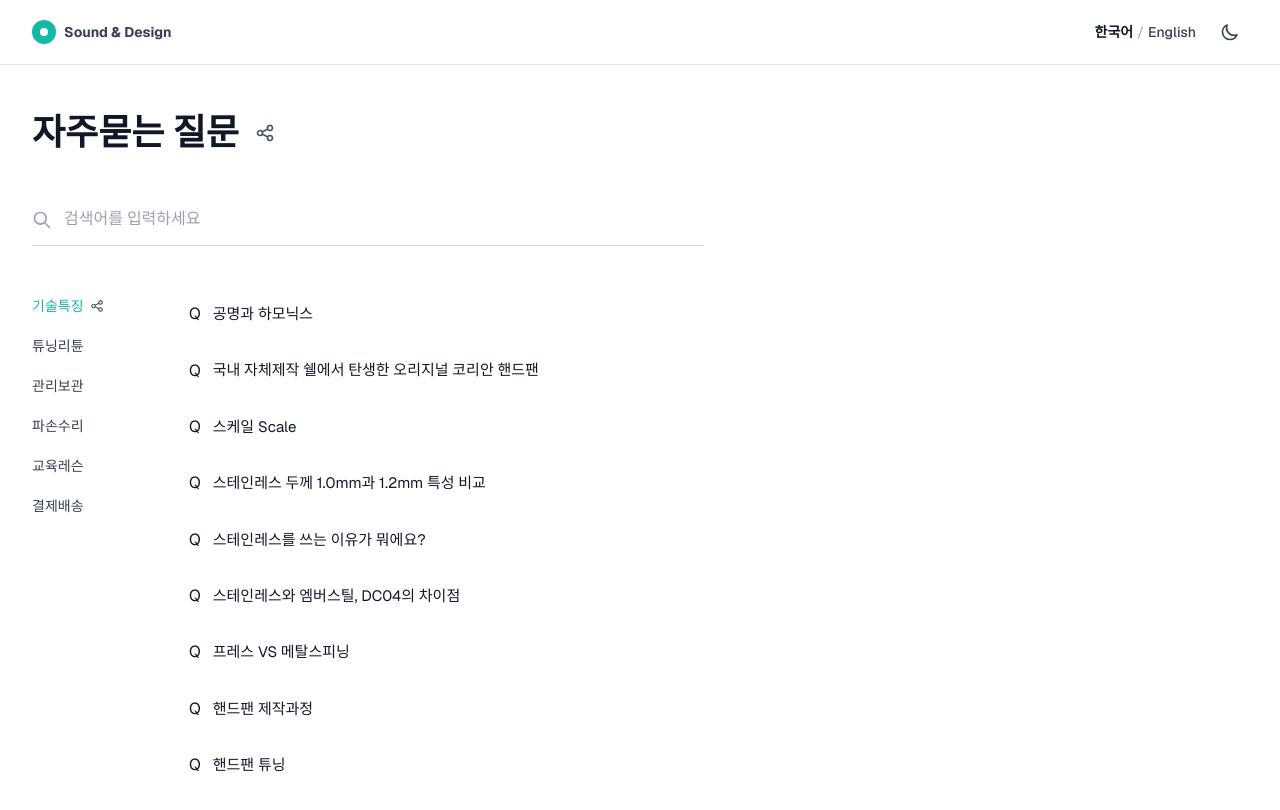
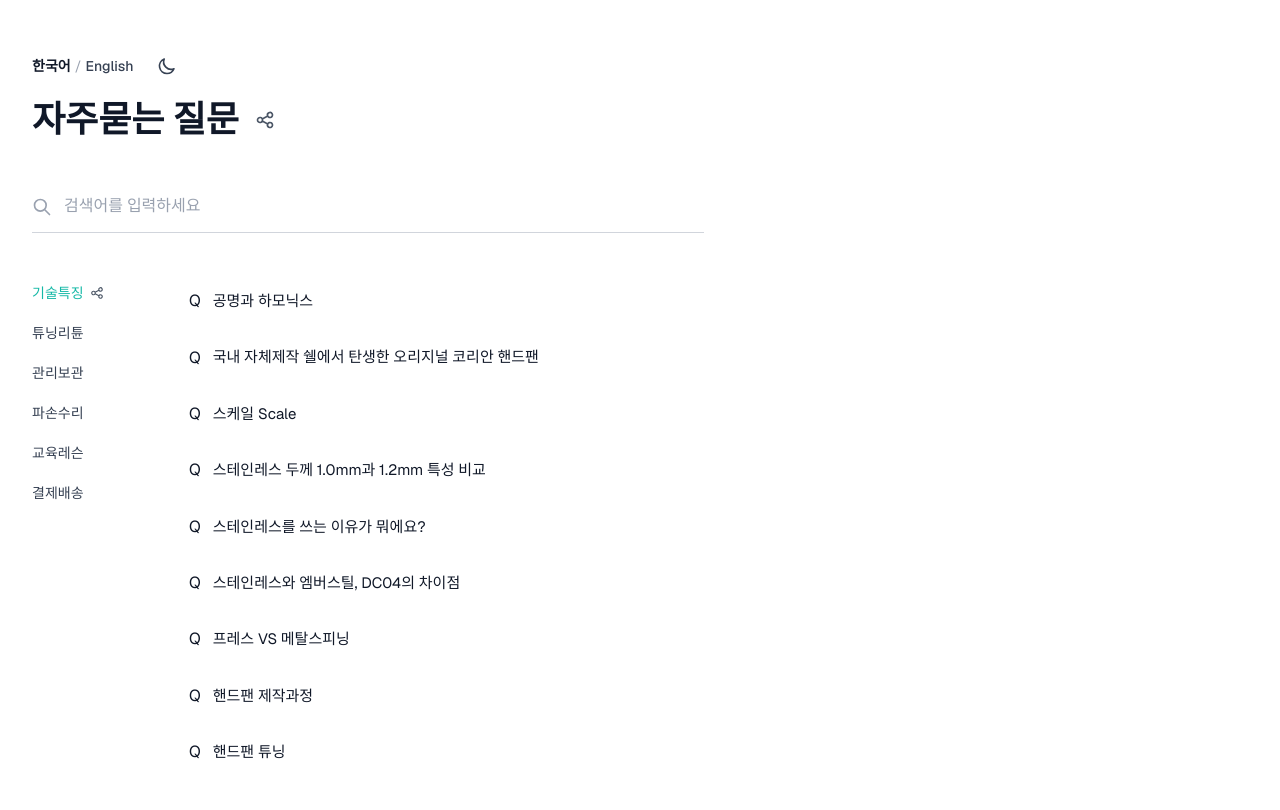
Before and after one commit to colobus-guereza/snd_faq, a Next.js app: page / in a window 1280 px wide. Shown: the top 810 px of the page. Built offline with nearby package versions, Linux system fonts and the light colour scheme.

Commit message:
UI 개선: 언어 선택 및 테마 토글 버튼 위치 변경, Header 컴포넌트 제거

```diff
--- a/components/CommonLayout.tsx
+++ b/components/CommonLayout.tsx
@@ -2,6 +2,7 @@
 
 import { useRouter, useSearchParams, usePathname } from "next/navigation";
 import { useEffect, useState, createContext, useContext, useMemo } from "react";
+import { useTheme } from "next-themes";
 import Header from "@/components/Header";
 import SearchBar from "@/components/SearchBar";
 import CategoryMenu from "@/components/CategoryMenu";
@@ -34,7 +35,18 @@ export default function CommonLayout({ children }: CommonLayoutProps) {
   const searchParams = useSearchParams();
   const pathname = usePathname();
   const [searchQuery, setSearchQuery] = useState("");
-  const { t } = useLanguage();
+  const { language, setLanguage, t } = useLanguage();
+  const { theme, setTheme, resolvedTheme } = useTheme();
+  const [mounted, setMounted] = useState(false);
+
+  useEffect(() => {
+    setMounted(true);
+  }, []);
+
+  const toggleTheme = () => {
+    const currentTheme = resolvedTheme || theme || "light";
+    setTheme(currentTheme === "dark" ? "light" : "dark");
+  };
 
   // 메인 페이지인지 확인
   const isHomePage = pathname === "/";
@@ -173,6 +185,76 @@ export default function CommonLayout({ children }: CommonLayoutProps) {
       <div className="min-h-screen bg-white dark:bg-gray-900">
         <Header />
         <main className="mx-auto max-w-7xl px-4 py-12 sm:px-6 lg:px-8">
+          {/* 언어 선택 버튼 및 테마 토글 */}
+          {mounted && (
+            <div className="mb-4 flex justify-start items-center gap-4">
+              <div className="flex items-center gap-1">
+                <button
+                  type="button"
+                  className={`text-sm transition-colors ${
+                    language === "ko"
+                      ? "font-bold text-gray-900 dark:text-gray-100"
+                      : "font-medium text-gray-700 dark:text-gray-300 hover:text-gray-900 dark:hover:text-gray-100"
+                  }`}
+                  onClick={() => setLanguage("ko")}
+                >
+                  한국어
+                </button>
+                <span className="text-sm text-gray-400 dark:text-gray-600">/</span>
+                <button
+                  type="button"
+                  className={`text-sm transition-colors ${
+                    language === "en"
+                      ? "font-bold text-gray-900 dark:text-gray-100"
+                      : "font-medium text-gray-700 dark:text-gray-300 hover:text-gray-900 dark:hover:text-gray-100"
+                  }`}
+                  onClick={() => setLanguage("en")}
+                >
+                  English
+                </button>
+              </div>
+              <button
+                type="button"
+                className="p-2 rounded-lg text-gray-700 dark:text-gray-300 hover:bg-gray-100 dark:hover:bg-gray-800 transition-colors"
+                onClick={toggleTheme}
+                aria-label={t("테마 전환")}
+              >
+                {(resolvedTheme || theme) === "dark" ? (
+                  // Sun icon (라이트 모드로 전환)
+                  <svg
+                    className="w-5 h-5"
+                    fill="none"
+                    stroke="currentColor"
+                    viewBox="0 0 24 24"
+                    xmlns="http://www.w3.org/2000/svg"
+                  >
+                    <path
+                      strokeLinecap="round"
+                      strokeLinejoin="round"
+                      strokeWidth={2}
+                      d="M12 3v1m0 16v1m9-9h-1M4 12H3m15.364 6.364l-.707-.707M6.343 6.343l-.707-.707m12.728 0l-.707.707M6.343 17.657l-.707.707M16 12a4 4 0 11-8 0 4 4 0 018 0z"
+                    />
+                  </svg>
+                ) : (
+                  // Moon icon (다크 모드로 전환)
+                  <svg
+                    className="w-5 h-5"
+                    fill="none"
+                    stroke="currentColor"
+                    viewBox="0 0 24 24"
+                    xmlns="http://www.w3.org/2000/svg"
+                  >
+                    <path
+                      strokeLinecap="round"
+                      strokeLinejoin="round"
+                      strokeWidth={2}
+                      d="M20.354 15.354A9 9 0 018.646 3.646 9.003 9.003 0 0012 21a9.003 9.003 0 008.354-5.646z"
+                    />
+                  </svg>
+                )}
+              </button>
+            </div>
+          )}
           <div className="mb-10 flex items-center gap-2">
             <h1
               onClick={handleTitleClick}
--- a/components/FAQDetail.tsx
+++ b/components/FAQDetail.tsx
@@ -1,6 +1,7 @@
 "use client";
 
 import Link from "next/link";
+import Image from "next/image";
 import { FAQ } from "@/types/faq";
 import { useState } from "react";
 import { useLanguage } from "@/contexts/LanguageContext";
--- a/components/Header.tsx
+++ b/components/Header.tsx
@@ -1,118 +1,5 @@
 "use client";
 
-import { useState } from "react";
-import { useTheme } from "next-themes";
-import { useEffect } from "react";
-import { useLanguage } from "@/contexts/LanguageContext";
-
 export default function Header() {
-  const { language, setLanguage, t } = useLanguage();
-  const { theme, setTheme, resolvedTheme } = useTheme();
-  const [mounted, setMounted] = useState(false);
-
-  useEffect(() => {
-    setMounted(true);
-  }, []);
-
-  const toggleTheme = () => {
-    const currentTheme = resolvedTheme || theme || "light";
-    setTheme(currentTheme === "dark" ? "light" : "dark");
-  };
-
-  const handleLanguageClick = (lang: "ko" | "en") => {
-    setLanguage(lang);
-  };
-
-  if (!mounted) {
-    return null;
-  }
-
-  return (
-    <header className="w-full border-b border-gray-200 dark:border-gray-800 bg-white dark:bg-gray-900">
-      <div className="mx-auto max-w-7xl px-4 sm:px-6 lg:px-8">
-        <div className="flex h-16 items-center justify-between">
-          <div className="flex items-center gap-2">
-            <div className="relative h-6 w-6 rounded-full bg-[#14B8A6]">
-              <div className="absolute left-1/2 top-1/2 h-2 w-2 -translate-x-1/2 -translate-y-1/2 rounded-full bg-white dark:bg-gray-900"></div>
-            </div>
-            <a
-              href="https://handpan.co.kr"
-              target="_blank"
-              rel="noopener noreferrer"
-              className="text-sm font-bold text-gray-700 dark:text-gray-300 no-underline hover:no-underline cursor-pointer"
-            >
-              Sound & Design
-            </a>
-          </div>
-          <div className="flex items-center gap-4">
-            <div className="flex items-center gap-1">
-              <button
-                type="button"
-                className={`text-sm transition-colors ${
-                  language === "ko"
-                    ? "font-bold text-gray-900 dark:text-gray-100"
-                    : "font-medium text-gray-700 dark:text-gray-300 hover:text-gray-900 dark:hover:text-gray-100"
-                }`}
-                onClick={() => handleLanguageClick("ko")}
-              >
-                한국어
-              </button>
-              <span className="text-sm text-gray-400 dark:text-gray-600">/</span>
-              <button
-                type="button"
-                className={`text-sm transition-colors ${
-                  language === "en"
-                    ? "font-bold text-gray-900 dark:text-gray-100"
-                    : "font-medium text-gray-700 dark:text-gray-300 hover:text-gray-900 dark:hover:text-gray-100"
-                }`}
-                onClick={() => handleLanguageClick("en")}
-              >
-                English
-              </button>
-            </div>
-            <button
-              type="button"
-              className="p-2 rounded-lg text-gray-700 dark:text-gray-300 hover:bg-gray-100 dark:hover:bg-gray-800 transition-colors"
-              onClick={toggleTheme}
-              aria-label={t("테마 전환")}
-            >
-              {(resolvedTheme || theme) === "dark" ? (
-                // Sun icon (라이트 모드로 전환)
-                <svg
-                  className="w-5 h-5"
-                  fill="none"
-                  stroke="currentColor"
-                  viewBox="0 0 24 24"
-                  xmlns="http://www.w3.org/2000/svg"
-                >
-                  <path
-                    strokeLinecap="round"
-                    strokeLinejoin="round"
-                    strokeWidth={2}
-                    d="M12 3v1m0 16v1m9-9h-1M4 12H3m15.364 6.364l-.707-.707M6.343 6.343l-.707-.707m12.728 0l-.707.707M6.343 17.657l-.707.707M16 12a4 4 0 11-8 0 4 4 0 018 0z"
-                  />
-                </svg>
-              ) : (
-                // Moon icon (다크 모드로 전환)
-                <svg
-                  className="w-5 h-5"
-                  fill="none"
-                  stroke="currentColor"
-                  viewBox="0 0 24 24"
-                  xmlns="http://www.w3.org/2000/svg"
-                >
-                  <path
-                    strokeLinecap="round"
-                    strokeLinejoin="round"
-                    strokeWidth={2}
-                    d="M20.354 15.354A9 9 0 018.646 3.646 9.003 9.003 0 0012 21a9.003 9.003 0 008.354-5.646z"
-                  />
-                </svg>
-              )}
-            </button>
-          </div>
-        </div>
-      </div>
-    </header>
-  );
+  return null;
 }
```
